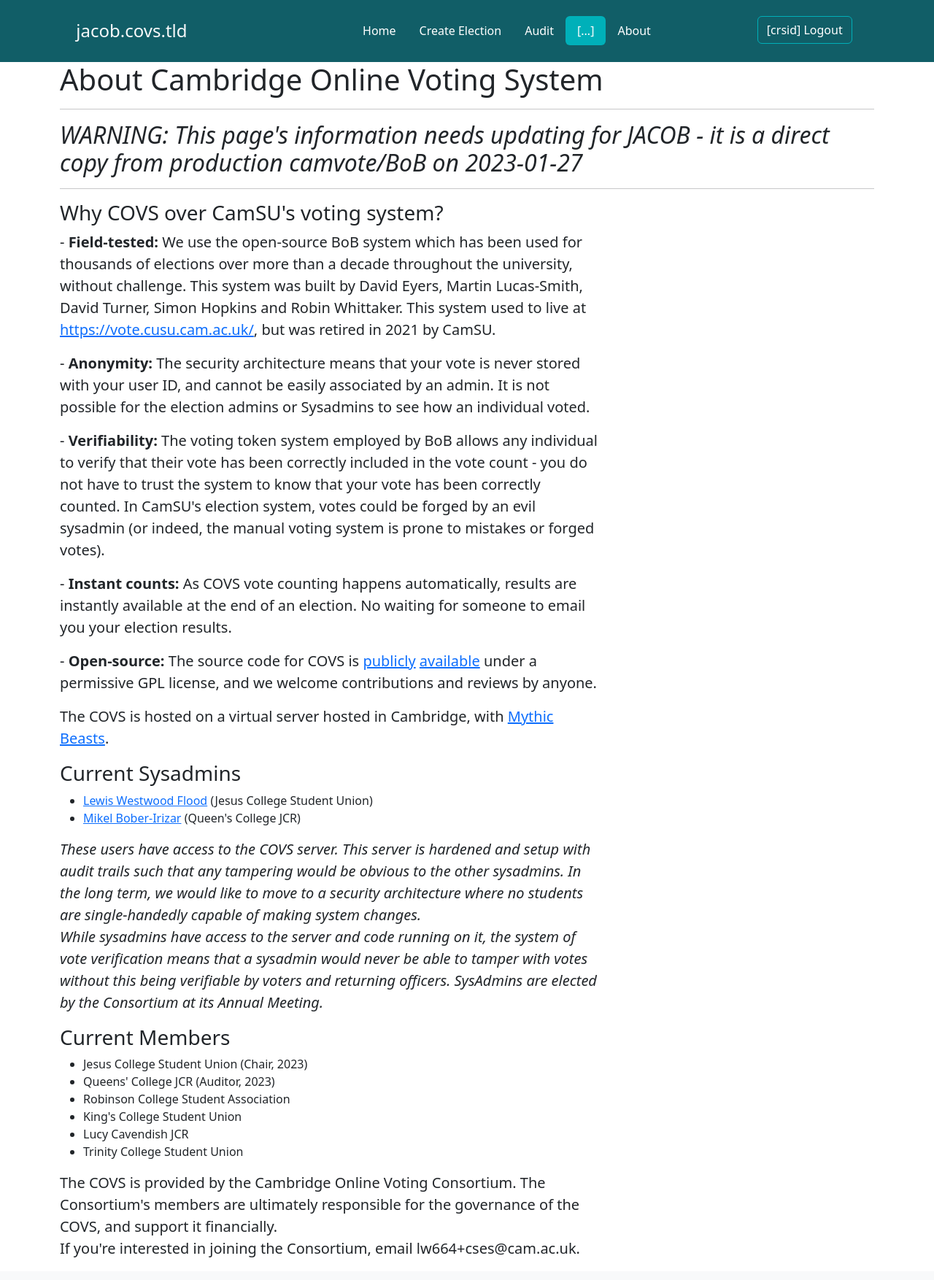
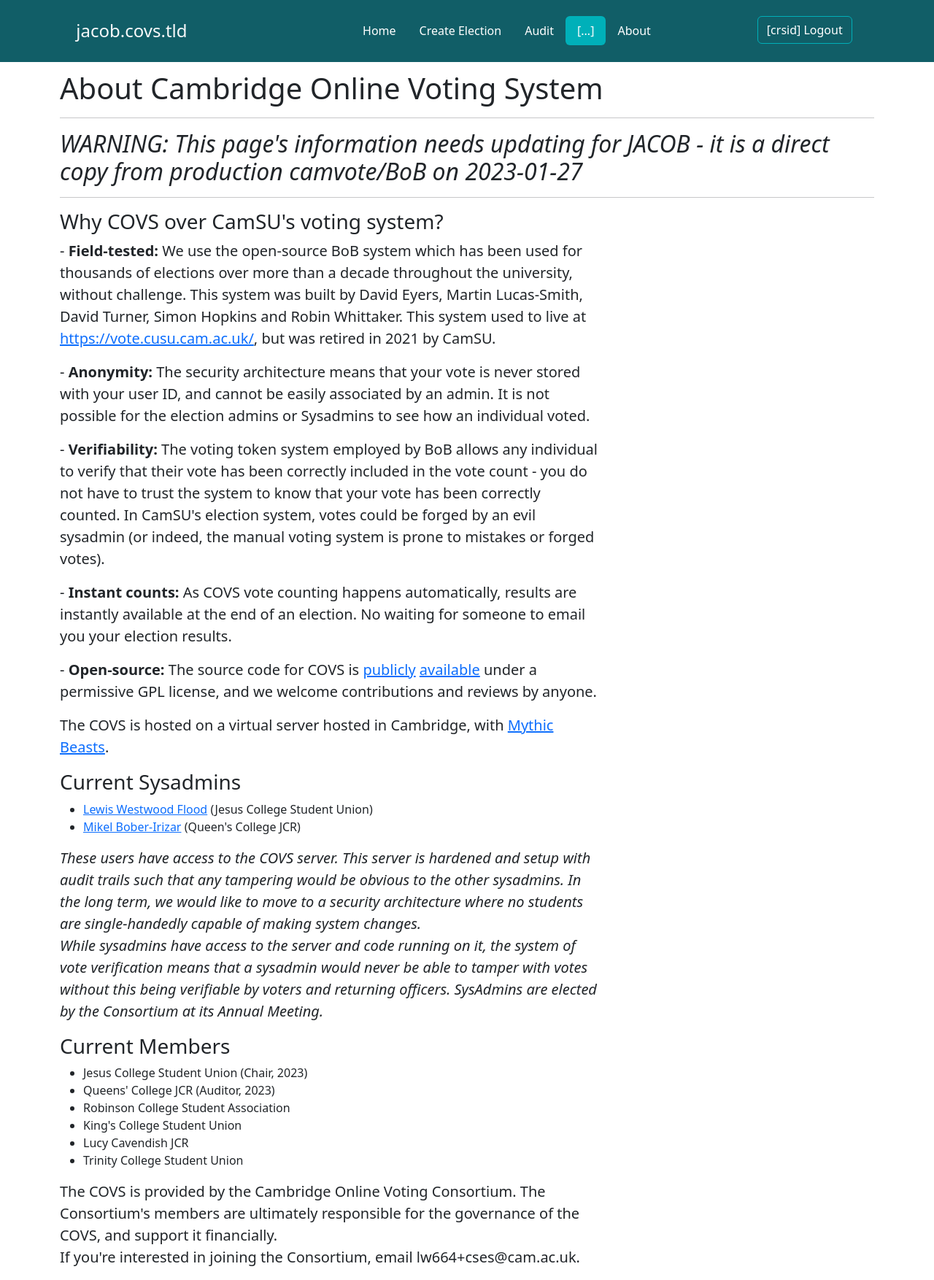
Before and after one commit to camvote/jacob, a Flask app: page /about in a window 1280 px wide. Shown: the whole page at 73% size. Before the commit the page ends 1723 px from the top, so only its background shows below. Run offline with Flask 2, Linux system fonts and the light colour scheme.

Commit message:
increase gap between navbar and main heading on page

```diff
--- a/static/style.css
+++ b/static/style.css
@@ -34,3 +34,7 @@
     --bs-btn-active-bg: #00B0B9;
     --bs-btn-active-border-color: #115E67;
 }
+
+#content {
+    margin-top: 0.75rem;
+}
```
